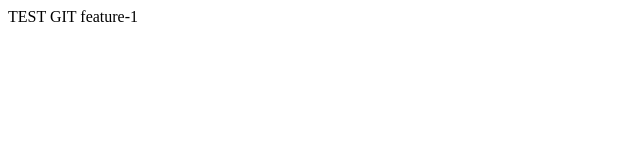
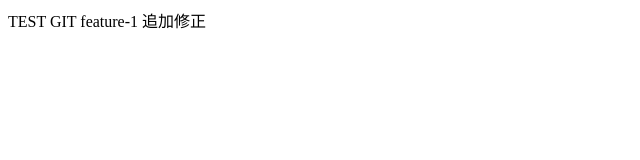
Before and after one commit to kazumasa-t/comit_test, a plain HTML site: page index.html in a window 1280 px wide. Shown: the whole page, without its empty margins (0-640 px from the left). Drawn offline with Linux system fonts and the light colour scheme.

Commit message:
コミット2

```diff
--- a/index.html
+++ b/index.html
@@ -5,6 +5,6 @@
 		<title>test git</title>
 	</head>
 	<body>
-		TEST GIT feature-1
+		TEST GIT feature-1 追加修正
 	</body>
 </html>
```
